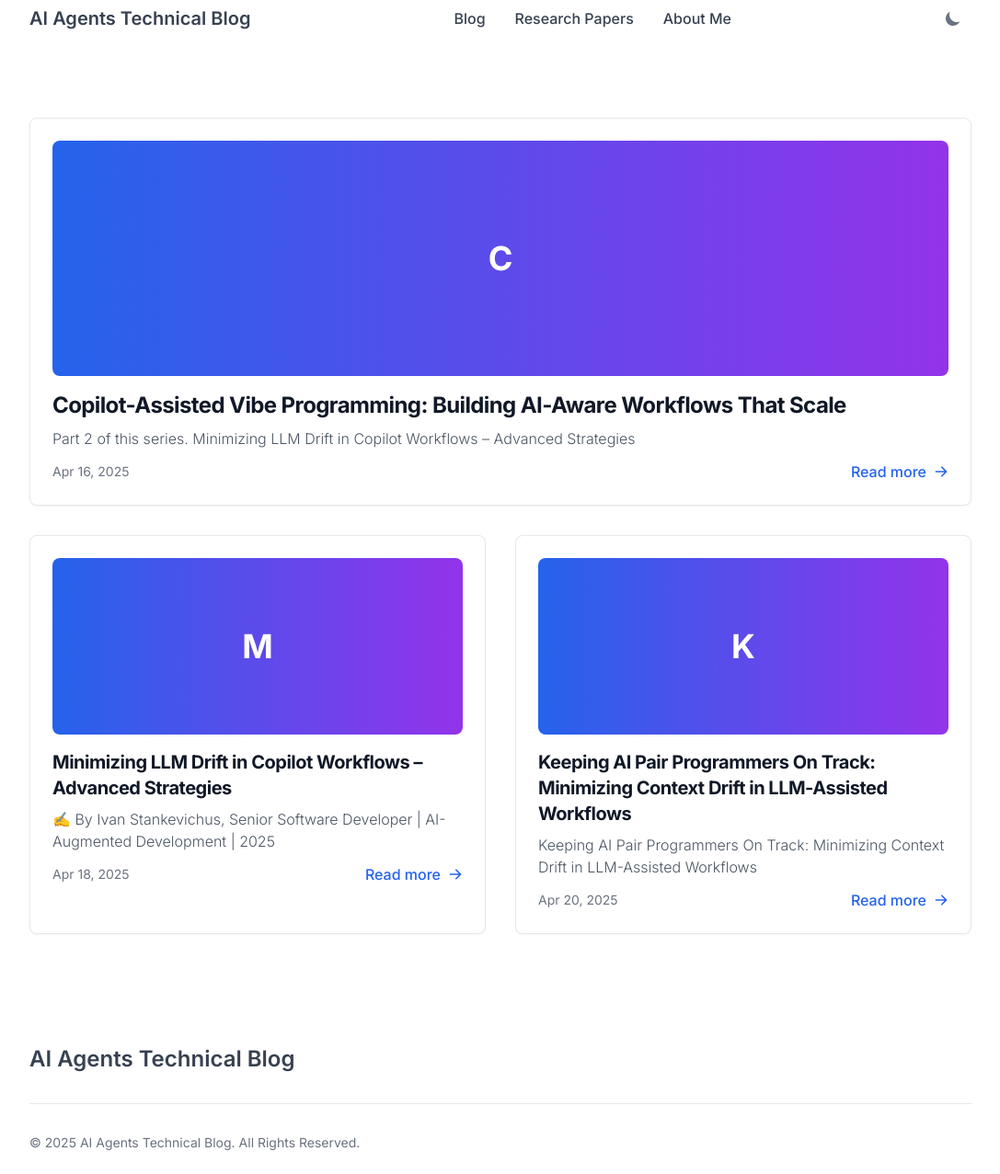
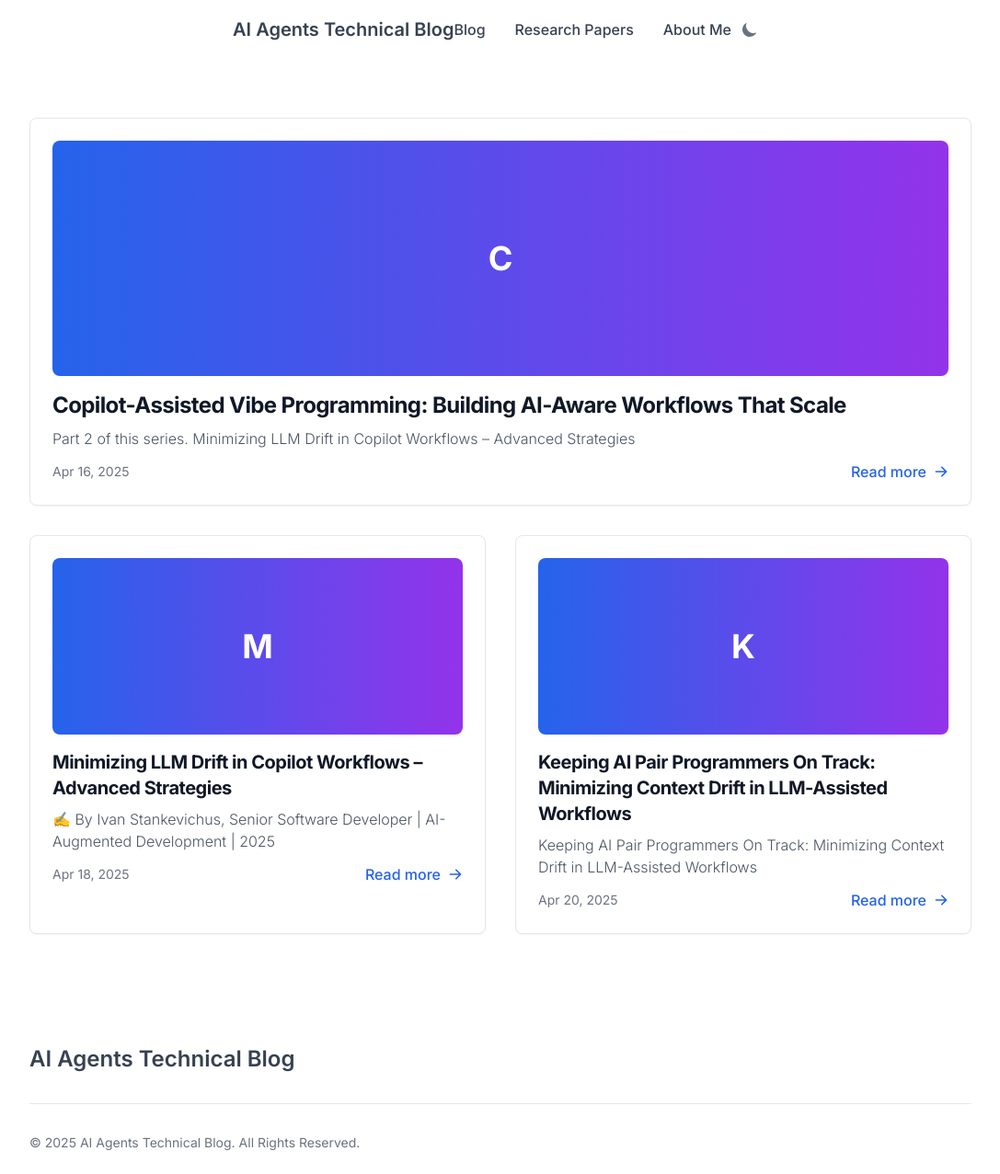
Before and after one commit to leonas5555/ai-tech-site, a Jekyll site: the page built from index.html, in a window 1280 px wide. Shown: the whole page at 92% size, without its empty margins (96-1183 px from the left). Built offline with Jekyll 4.4.1, drawn with Linux system fonts in a browser that asks for light colours; nearby versions of some CDN libraries.

Commit message:
Update articles, papers, and assets from main repo

```diff
--- a/_includes/header.html
+++ b/_includes/header.html
@@ -1,6 +1,6 @@
 <header>
-    <nav class="bg-white border-gray-200 px-4 lg:px-6 h-16 dark:bg-gray-800">
-        <div class="flex flex-wrap justify-between items-center mx-auto max-w-5xl">
+    <nav class="bg-white border-gray-200 px-4 lg:px-6 h-16 flex items-center dark:bg-gray-800">
+        <div class="flex flex-wrap justify-between items-center mx-auto max-w-5xl h-full">
             <a href="{{ site.baseurl }}/" class="flex items-center">
                 <span class="self-center text-xl font-semibold whitespace-nowrap dark:text-white">{{ site.title }}</span>
             </a>
--- a/assets/style.css
+++ b/assets/style.css
@@ -31,7 +31,7 @@ p, li, span, div {
 
 header, footer {
   background: #fff;
-  padding: 1.5em 0;
+  padding: 0;
   box-shadow: 0 1px 4px rgba(0,0,0,0.03);
 }
 
@@ -57,7 +57,7 @@ h1 { font-size: 2.5em; }
 h2 { font-size: 2em; }
 h3 { font-size: 1.5em; }
 
-nav {
+main nav {
   margin-top: 0.5em;
   margin-bottom: 0.5em;
 }
```
